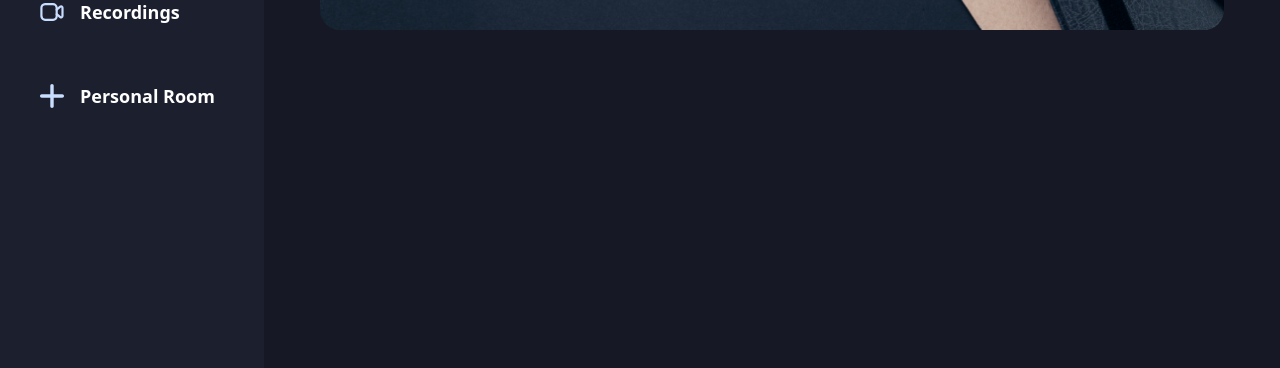
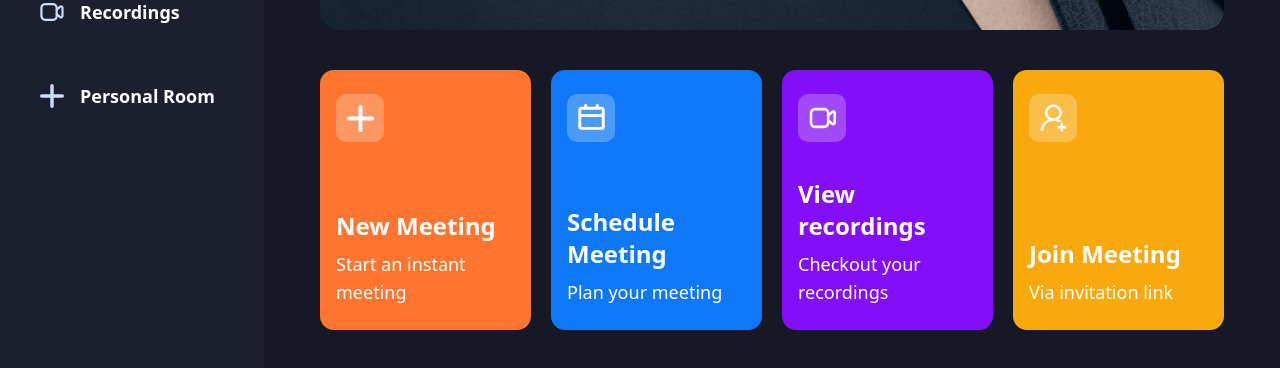
Before and after one commit to sushabhan878/Streamify, a Next.js app: page / in a window 1280 px wide. Shown: the part 382-750 px from the top of the page. Built offline with nearby package versions, Linux system fonts and the light colour scheme; no server answers.

Commit message:
Added all the 4 cards in the home page

```diff
--- a/app/(root)/(home)/page.tsx
+++ b/app/(root)/(home)/page.tsx
@@ -1,3 +1,4 @@
+import MeetingTypeList from '@/components/MeetingTypeList'
 import React from 'react'
 
 const Home = () => {
@@ -21,6 +22,7 @@
           </div>
         </div>
       </div>
+      <MeetingTypeList />
     </section>
   )
 }
--- a/app/globals.css
+++ b/app/globals.css
@@ -130,9 +130,28 @@
   .bg-blue-1 {
     @apply bg-[#0e78f9];
   }
+  .bg-orange-1 {
+    @apply bg-[#ff742e];
+  }
+  .bg-purple-1 {
+    @apply bg-[#830ef9];
+  }
+  .bg-yellow-1 {
+    @apply bg-[#f9a90e];
+  }
+  .bg-sky-1 {
+    @apply bg-[#c9ddff];
+  }
+  .bg-sky-2 {
+    @apply bg-[#ecf0ff];
+  }
+  .bg-sky-3 {
+    @apply bg-[#f5fcff];
+  }
   .text-sky-1 {
     @apply text-[#c9ddff];
   }
+
   .flex-center {
     @apply flex justify-center items-center;
   }
--- /dev/null
+++ b/components/HomeCard.tsx
@@ -0,0 +1,26 @@
+import { cn } from "@/lib/utils"
+import Image from "next/image"
+
+interface HomeCardProps {
+    className: string,
+    img: string,
+    title: string,
+    description: string,
+    handleClick: () => void
+
+}
+const HomeCard = ({ className, img, title, description, handleClick }: HomeCardProps) => {
+    return (
+        <div className={cn("px-4 py-6 flex flex-col justify-between w-full xl:max-w-[270px] min-h-[260px] rounded-[14px] cursor-pointer", className)} onClick={handleClick}>
+            <div className="flex-center glassmorphism size-12 rounded-[10px]">
+                <Image src={img} alt="Add meeting icon" width={27} height={27} />
+            </div>
+            <div className="flex flex-col gap-2">
+                <h1 className="text-2xl font-bold">{title}</h1>
+                <p className="text-lg font-normal">{description}</p>
+            </div>
+        </div>
+    )
+}
+
+export default HomeCard
--- /dev/null
+++ b/components/MeetingTypeList.tsx
@@ -0,0 +1,44 @@
+"use client"
+
+import { useState } from "react"
+import HomeCard from "./HomeCard"
+import { useRouter } from "next/navigation"
+
+const MeetingTypeList = () => {
+    const router = useRouter()
+    const [meetingState, setMeetingState] = useState<"isScheduleMeeting" | "isJoiningMeeting" | "isInstantMeeting" | undefined>()
+    return (
+        <section className="grid grid-cols-1 gap-5 md:grid-cols-2 xl:grid-cols-4">
+            <HomeCard
+                img="/icons/add-meeting.svg"
+                title="New Meeting"
+                description="Start an instant meeting"
+                handleClick={() => setMeetingState("isJoiningMeeting")}
+                className="bg-orange-1"
+            />
+            <HomeCard
+                img="/icons/schedule.svg"
+                title="Schedule Meeting"
+                description="Plan your meeting"
+                handleClick={() => setMeetingState("isScheduleMeeting")}
+                className="bg-blue-1"
+            />
+            <HomeCard
+                img="/icons/recordings.svg"
+                title="View recordings"
+                description="Checkout your recordings"
+                handleClick={() => router.push("/recordings")}
+                className="bg-purple-1"
+            />
+            <HomeCard
+                img="/icons/join-meeting.svg"
+                title="Join Meeting"
+                description="Via invitation link"
+                handleClick={() => setMeetingState("isJoiningMeeting")}
+                className="bg-yellow-1"
+            />
+        </section>
+    )
+}
+
+export default MeetingTypeList
```
